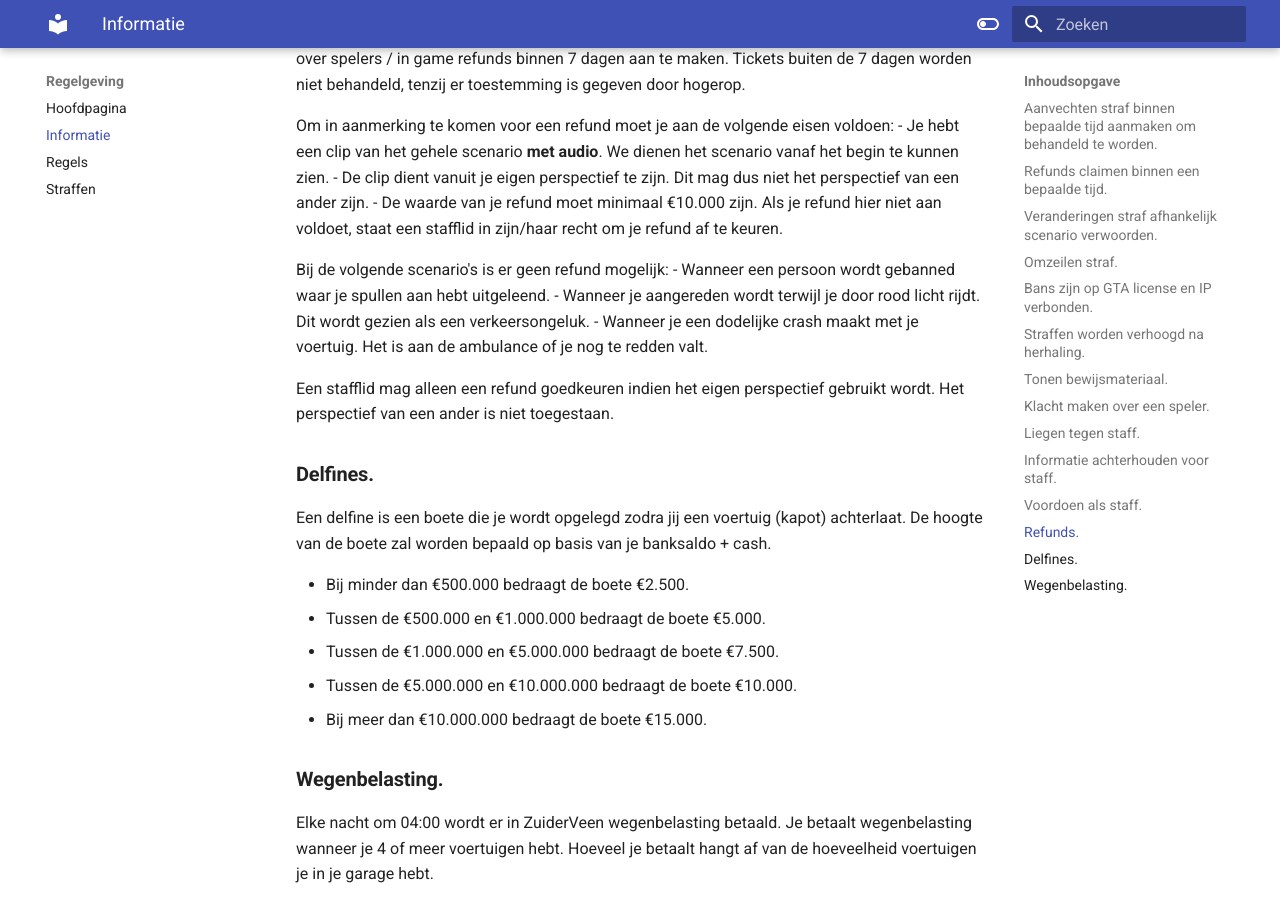
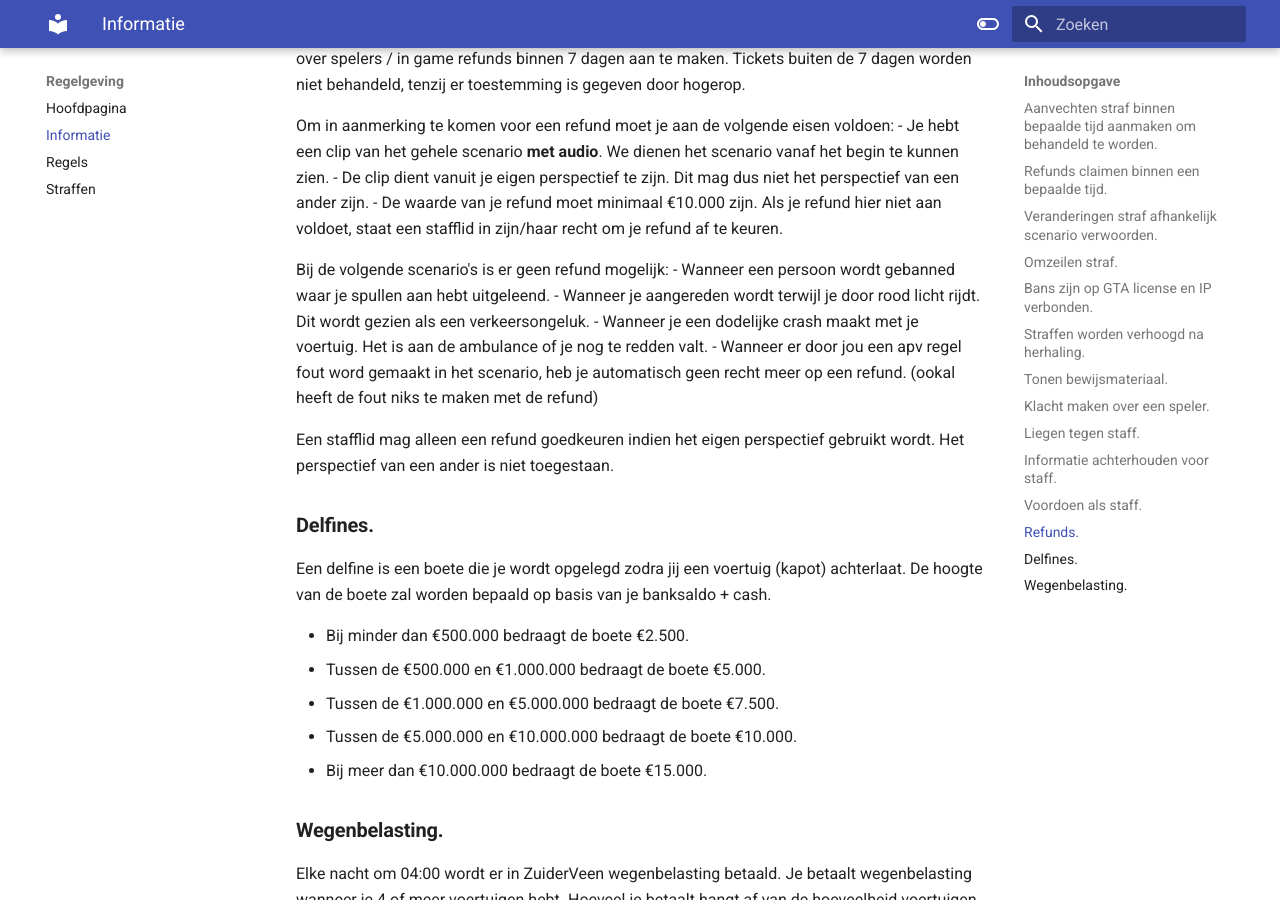
Before and after one commit to ZuiderVeenRP/apv, an MkDocs documentation site: the page built from docs/informatie.md, in a window 1280 px wide and 900 px high, scrolled down 1754 px. Built offline with MkDocs 1.6.1 and Material for MkDocs 9.7.7, drawn with Linux system fonts in a browser that asks for light colours; comment, search, counter and statistics services are not loaded.

Commit message:
Refund regel update
- Wanneer er door jou een apv regel fout word gemaakt in het scenario, heb je automatisch geen recht meer op een refund. (ookal heeft de fout niks te maken met de refund)

```diff
--- a/docs/informatie.md
+++ b/docs/informatie.md
@@ -55,6 +55,7 @@ Bij de volgende scenario's is er geen refund mogelijk:
 - Wanneer een persoon wordt gebanned waar je spullen aan hebt uitgeleend.
 - Wanneer je aangereden wordt terwijl je door rood licht rijdt. Dit wordt gezien als een verkeersongeluk.
 - Wanneer je een dodelijke crash maakt met je voertuig. Het is aan de ambulance of je nog te redden valt.
+- Wanneer er door jou een apv regel fout word gemaakt in het scenario, heb je automatisch geen recht meer op een refund. (ookal heeft de fout niks te maken met de refund)
 
 Een stafflid mag alleen een refund goedkeuren indien het eigen perspectief gebruikt wordt. Het perspectief van een ander is niet toegestaan.
 
```
